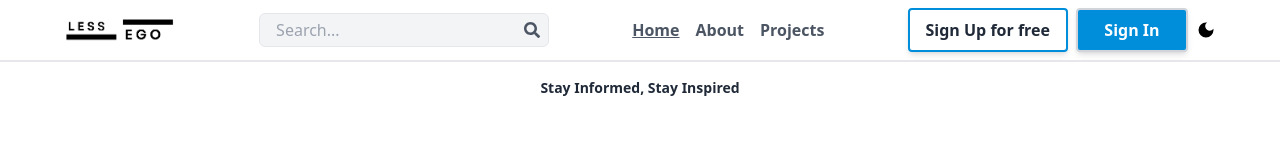
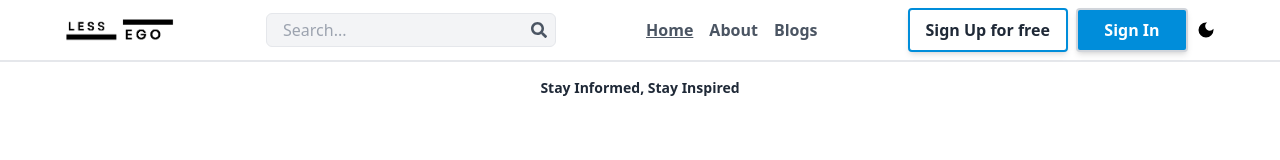
Before and after one commit to LesegoLSG/blog, a React (Vite) app in the folder client/: page / in a window 1280 px wide. Shown: the top 160 px of the page. Built offline with nearby package versions, Linux system fonts and the light colour scheme; no server answers.

Commit message:
Added a blog link and modified the font of color mode link

```diff
--- a/client/src/components/Context/NavContext.jsx
+++ b/client/src/components/Context/NavContext.jsx
@@ -12,7 +12,7 @@ export const NavigationProvider = ({ children }) => {
     const pathToActiveLink = {
       "/": "home",
       "/about": "about",
-      "/projects": "projects",
+      "/search": "search",
     };
 
     // Set activeLink based on the current pathname
--- a/client/src/components/Header/NavBar.jsx
+++ b/client/src/components/Header/NavBar.jsx
@@ -149,10 +149,10 @@ const NavBar = () => {
             </li>
             <li>
               <Link
-                to="/projects"
-                className={`${activeLink === "projects" ? "underline" : ""}`}
+                to="/search"
+                className={`${activeLink === "search" ? "underline" : ""}`}
               >
-                Projects
+                Blogs
               </Link>
             </li>
           </ul>
@@ -256,11 +256,11 @@ const NavBar = () => {
               </li>
               <li>
                 <Link
-                  to="/projects"
-                  className={`${activeLink === "projects" ? "underline" : ""}`}
+                  to="/search"
+                  className={`${activeLink === "search" ? "underline" : ""}`}
                   onClick={toggleMenu}
                 >
-                  Projects
+                  Blogs
                 </Link>
               </li>
             </ul>
@@ -269,11 +269,14 @@ const NavBar = () => {
                 <ColorMode toggleTheme={toggleTheme} />
                 <button
                   onClick={() => navigate("/sign-up")}
-                  className="button-alt"
+                  className="w-full button-alt"
                 >
                   Sign up for free
                 </button>
-                <button onClick={() => navigate("/sign-in")} className="button">
+                <button
+                  onClick={() => navigate("/sign-in")}
+                  className="w-full button"
+                >
                   Sign In
                 </button>
               </div>
--- a/client/src/components/Reusables/buttons/ColorMode.jsx
+++ b/client/src/components/Reusables/buttons/ColorMode.jsx
@@ -13,7 +13,7 @@ const ColorMode = ({ toggleTheme }) => {
           onClick={() => dispatch(toggleTheme())}
         >
           <MdDarkMode className="cursor-pointer text-black" size={20} />
-          <span className="text-sm">Dark Mode</span>
+          <span className="text-sm font-semibold">Dark Mode</span>
         </div>
       ) : (
         <div
```
